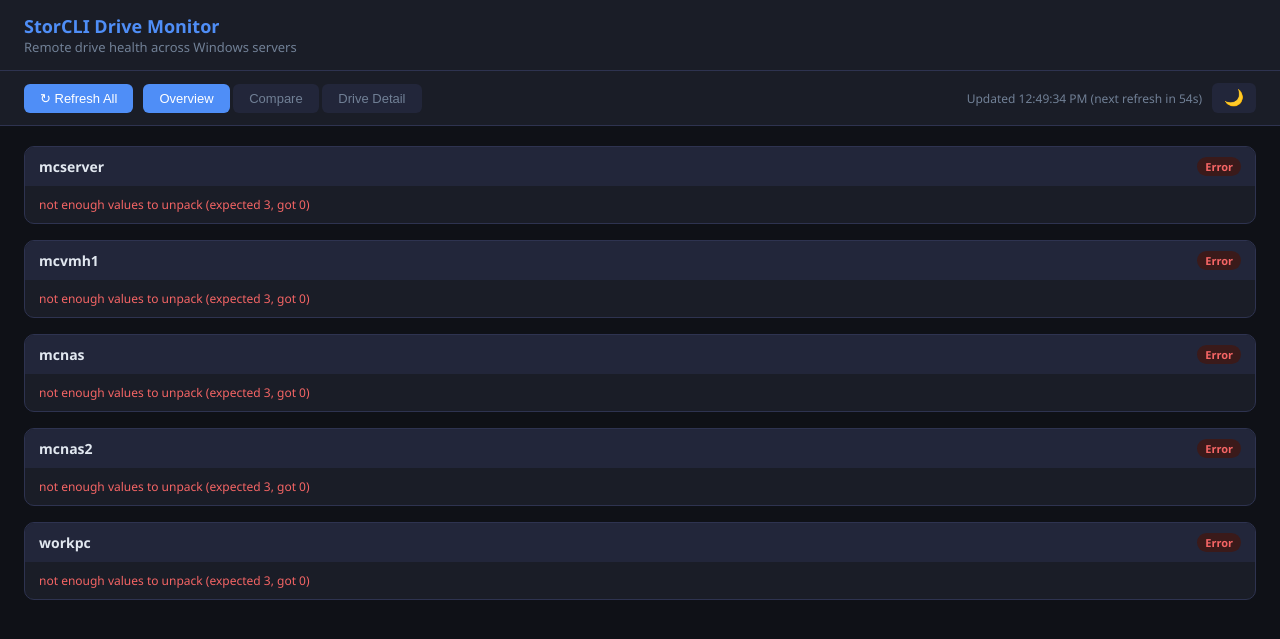
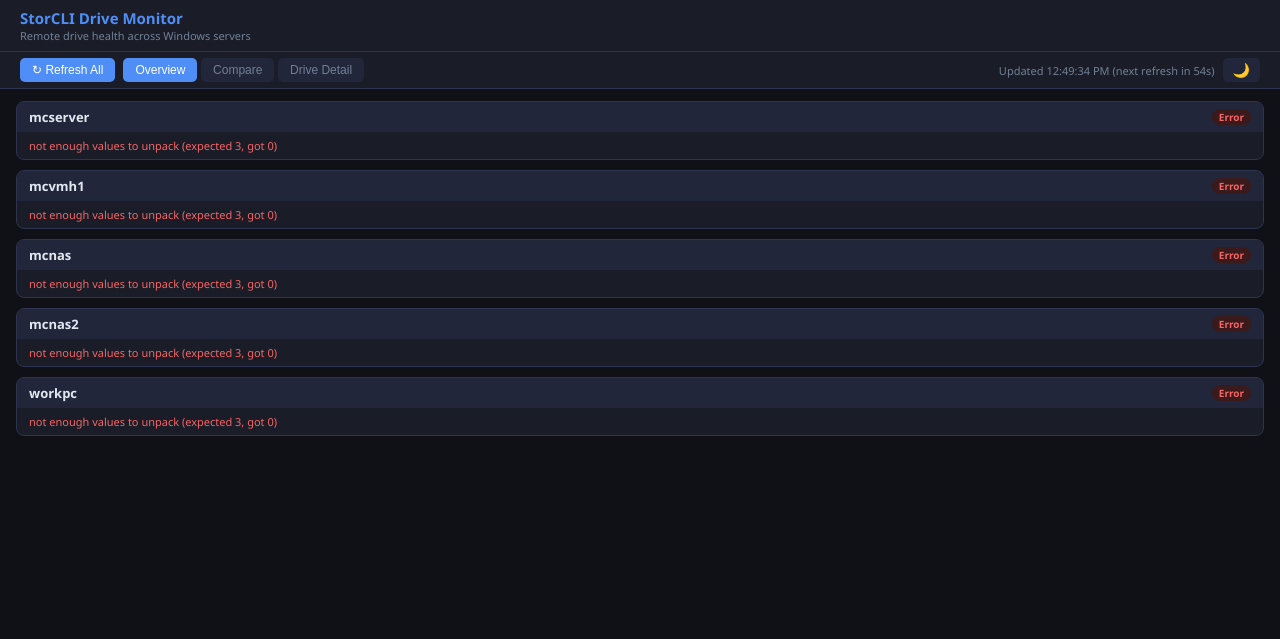
Before and after one commit to MarkCrowley100/storcli_drives_info, a Flask app: page / in a window 1280 px wide. Shown: the top 639 px of the page. Run offline with Flask 3, Linux system fonts and the light colour scheme; data that the repository does not hold is empty.

Commit message:
Compact layout: reduce padding, font sizes, and spacing throughout
Co-Authored-By: Claude Sonnet 4.6 <noreply@anthropic.com>

```diff
--- a/templates/index.html
+++ b/templates/index.html
@@ -36,46 +36,46 @@
   * { box-sizing: border-box; margin: 0; padding: 0; }
   body { background: var(--bg); color: var(--text); font-family: 'Segoe UI', system-ui, sans-serif; font-size: 14px; }
 
-  header { background: var(--surface); border-bottom: 1px solid var(--border); padding: 14px 24px; display: flex; align-items: center; gap: 16px; }
-  header h1 { font-size: 18px; font-weight: 600; color: var(--accent); }
-  header p { color: var(--muted); font-size: 13px; }
+  header { background: var(--surface); border-bottom: 1px solid var(--border); padding: 8px 20px; display: flex; align-items: center; gap: 12px; }
+  header h1 { font-size: 15px; font-weight: 600; color: var(--accent); }
+  header p { color: var(--muted); font-size: 11px; }
 
-  .toolbar { padding: 12px 24px; display: flex; gap: 10px; align-items: center; flex-wrap: wrap; border-bottom: 1px solid var(--border); background: var(--surface); }
-  button { cursor: pointer; border: none; border-radius: 6px; padding: 7px 16px; font-size: 13px; font-weight: 500; }
+  .toolbar { padding: 6px 20px; display: flex; gap: 8px; align-items: center; flex-wrap: wrap; border-bottom: 1px solid var(--border); background: var(--surface); }
+  button { cursor: pointer; border: none; border-radius: 5px; padding: 5px 12px; font-size: 12px; font-weight: 500; }
   #refreshBtn { background: var(--accent); color: #fff; }
   #refreshBtn:hover { background: #3a7aed; }
   #refreshBtn:disabled { background: var(--surface2); color: var(--muted); cursor: default; }
   .view-toggle button { background: var(--surface2); color: var(--muted); }
   .view-toggle button.active { background: var(--accent); color: #fff; }
-  #status { font-size: 12px; color: var(--muted); margin-left: auto; }
-  #themeBtn { background: var(--surface2); color: var(--text); padding: 7px 12px; font-size: 16px; line-height: 1; }
+  #status { font-size: 11px; color: var(--muted); margin-left: auto; }
+  #themeBtn { background: var(--surface2); color: var(--text); padding: 5px 10px; font-size: 14px; line-height: 1; }
 
-  main { padding: 20px 24px; }
+  main { padding: 12px 16px; }
 
   /* ── Server cards (overview) ── */
-  #overview { display: grid; grid-template-columns: repeat(auto-fill, minmax(620px, 1fr)); gap: 16px; }
-  .server-card { background: var(--surface); border: 1px solid var(--border); border-radius: 10px; overflow: hidden; }
-  .server-card .card-header { background: var(--surface2); padding: 10px 14px; display: flex; justify-content: space-between; align-items: center; }
-  .server-card .card-header h3 { font-size: 14px; font-weight: 600; }
-  .badge { font-size: 11px; padding: 2px 8px; border-radius: 20px; font-weight: 600; }
+  #overview { display: grid; grid-template-columns: repeat(auto-fill, minmax(620px, 1fr)); gap: 10px; }
+  .server-card { background: var(--surface); border: 1px solid var(--border); border-radius: 8px; overflow: hidden; }
+  .server-card .card-header { background: var(--surface2); padding: 6px 12px; display: flex; justify-content: space-between; align-items: center; }
+  .server-card .card-header h3 { font-size: 13px; font-weight: 600; }
+  .badge { font-size: 10px; padding: 1px 7px; border-radius: 20px; font-weight: 600; }
   .badge-ok { background: #1a3a2a; color: var(--green); }
   .badge-err { background: #3a1a1a; color: var(--red); }
   .badge-loading { background: #2a2a1a; color: var(--yellow); }
   .server-card table { width: 100%; border-collapse: collapse; }
-  .server-card td { padding: 6px 14px; border-bottom: 1px solid var(--border); font-size: 12px; }
+  .server-card td { padding: 3px 12px; border-bottom: 1px solid var(--border); font-size: 11px; }
   .server-card td:first-child { color: var(--muted); width: 45%; }
   .server-card td:last-child { font-weight: 500; word-break: break-word; }
-  .drive-list { padding: 8px 14px; }
-  .drive-list .drive-row { display: grid; grid-template-columns: 120px 120px 95px 56px 1fr; align-items: center; gap: 6px; padding: 4px 0; border-bottom: 1px solid var(--border); font-size: 12px; }
+  .drive-list { padding: 4px 12px; }
+  .drive-list .drive-row { display: grid; grid-template-columns: 120px 120px 95px 56px 1fr; align-items: center; gap: 6px; padding: 2px 0; border-bottom: 1px solid var(--border); font-size: 11px; }
   .drive-list .drive-row > span { white-space: nowrap; overflow: hidden; text-overflow: ellipsis; }
   .drive-list .drive-row:last-child { border-bottom: none; }
-  .drive-list .drive-header { color: var(--muted); font-size: 11px; font-weight: 600; text-transform: uppercase; letter-spacing: .04em; background: var(--surface2); border-radius: 4px; padding: 3px 0; }
-  .err-msg { color: var(--red); padding: 10px 14px; font-size: 12px; word-break: break-all; }
+  .drive-list .drive-header { color: var(--muted); font-size: 10px; font-weight: 600; text-transform: uppercase; letter-spacing: .04em; background: var(--surface2); border-radius: 3px; padding: 2px 0; }
+  .err-msg { color: var(--red); padding: 6px 12px; font-size: 11px; word-break: break-all; }
 
   /* ── Compare table ── */
   #compare { overflow-x: auto; }
   .compare-table { border-collapse: collapse; min-width: 100%; }
-  .compare-table th, .compare-table td { border: 1px solid var(--border); padding: 7px 12px; text-align: left; font-size: 12px; white-space: nowrap; }
+  .compare-table th, .compare-table td { border: 1px solid var(--border); padding: 4px 10px; text-align: left; font-size: 11px; white-space: nowrap; }
   .compare-table th { background: var(--surface2); color: var(--accent); font-weight: 600; position: sticky; top: 0; }
   .compare-table tr:nth-child(even) td { background: var(--surface); }
   .compare-table tr:nth-child(odd) td { background: var(--bg); }
@@ -87,14 +87,14 @@
   /* ── Drive detail view ── */
   #detail { display: none; }
   #detail.active { display: block; }
-  .detail-grid { display: grid; grid-template-columns: repeat(auto-fill, minmax(340px, 1fr)); gap: 16px; }
-  .detail-card { background: var(--surface); border: 1px solid var(--border); border-radius: 10px; overflow: hidden; }
-  .detail-card h4 { background: var(--surface2); padding: 8px 14px; font-size: 13px; color: var(--accent); }
+  .detail-grid { display: grid; grid-template-columns: repeat(auto-fill, minmax(300px, 1fr)); gap: 8px; }
+  .detail-card { background: var(--surface); border: 1px solid var(--border); border-radius: 6px; overflow: hidden; }
+  .detail-card h4 { background: var(--surface2); padding: 5px 12px; font-size: 12px; color: var(--accent); }
   .detail-card table { width: 100%; border-collapse: collapse; }
-  .detail-card td { padding: 5px 12px; border-bottom: 1px solid var(--border); font-size: 12px; }
+  .detail-card td { padding: 3px 10px; border-bottom: 1px solid var(--border); font-size: 11px; }
   .detail-card td:first-child { color: var(--muted); width: 50%; }
 
-  .section-header { font-size: 15px; font-weight: 600; margin: 20px 0 10px; color: var(--accent); border-bottom: 1px solid var(--border); padding-bottom: 6px; }
+  .section-header { font-size: 13px; font-weight: 600; margin: 12px 0 6px; color: var(--accent); border-bottom: 1px solid var(--border); padding-bottom: 4px; }
 </style>
 </head>
 <body>
```
